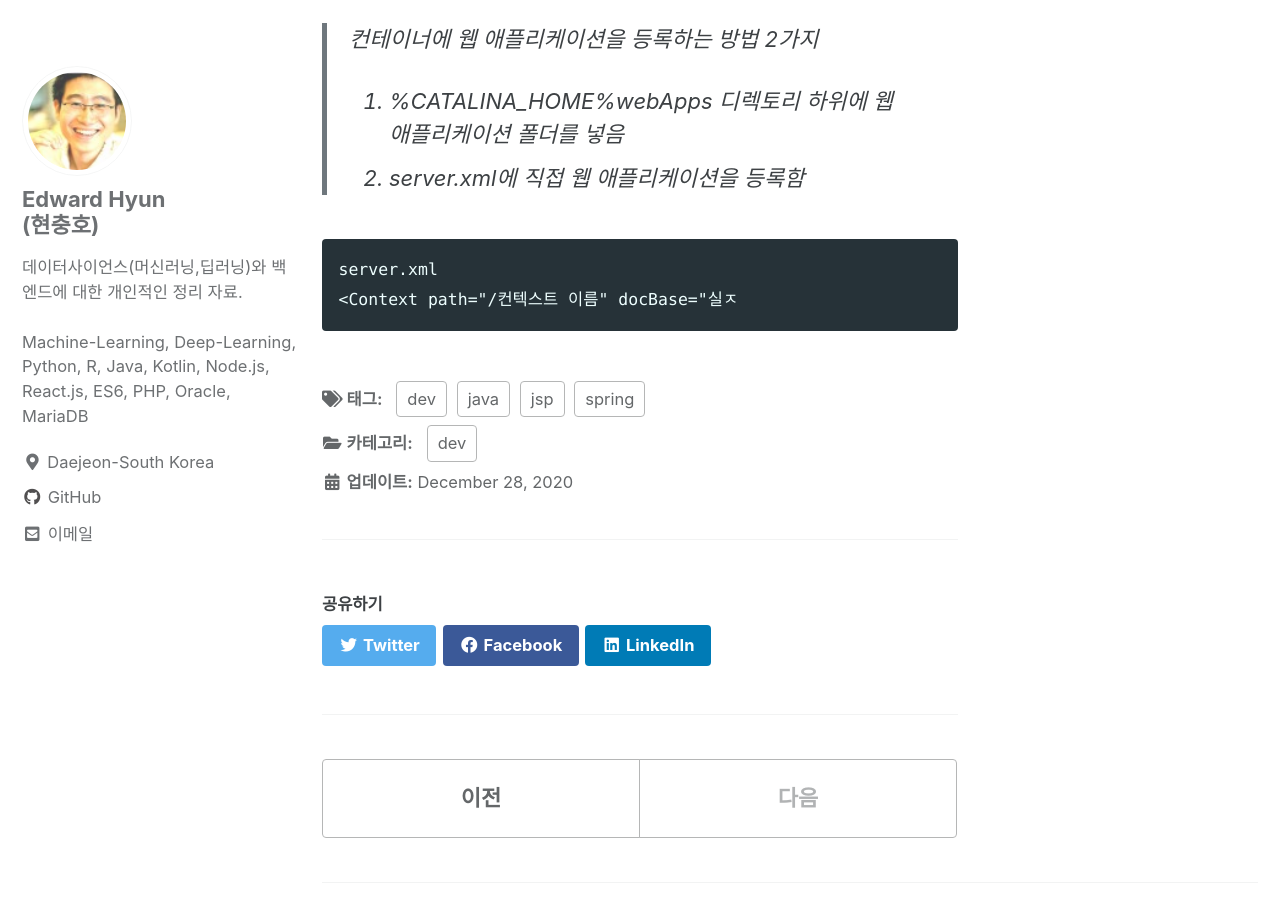
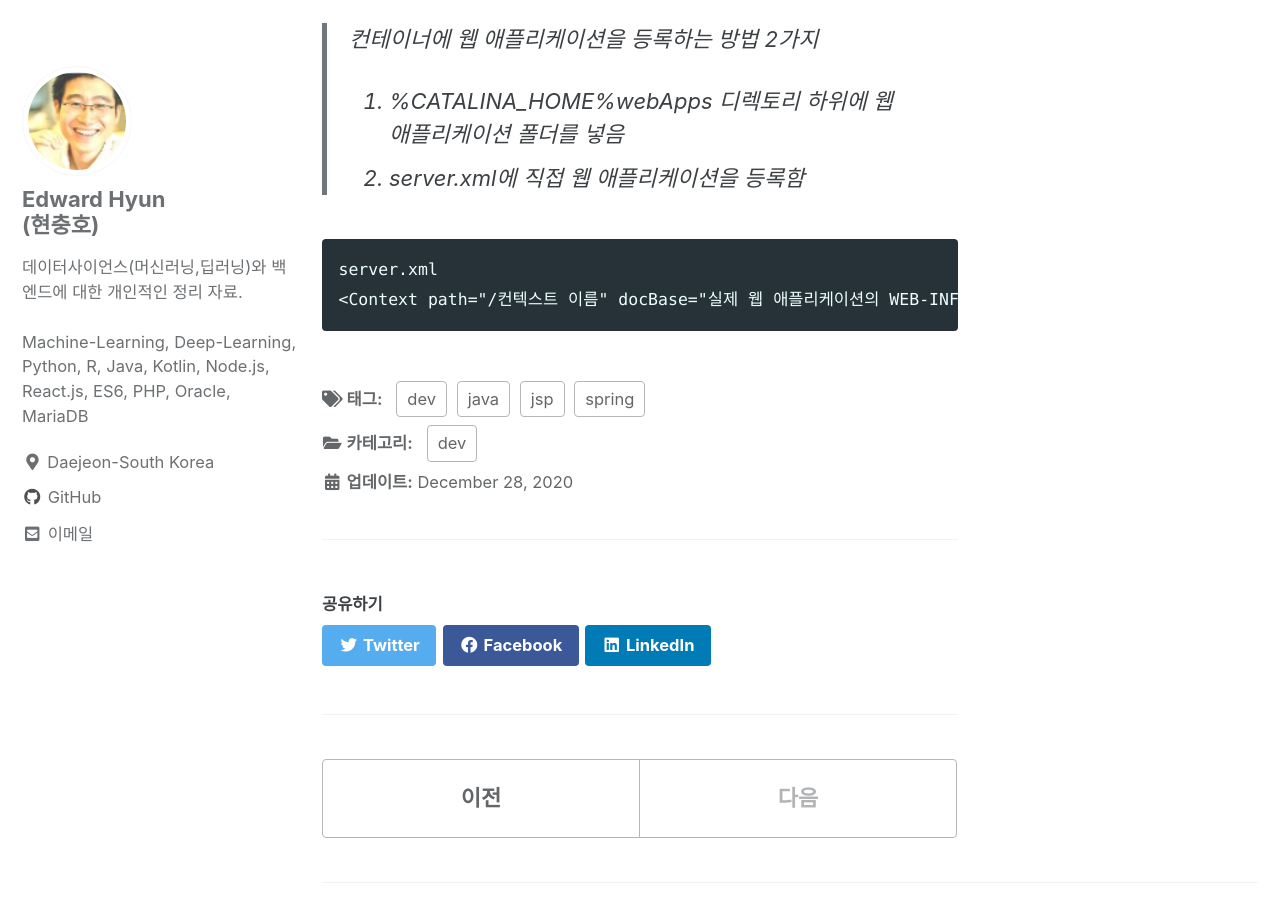
Before and after one commit to iamhch24/iamhch24.github.io, a Jekyll site: the page built from _posts/2020-12-28-[Study] 자바 웹을 다루는 기술.md, in a window 1280 px wide and 900 px high, scrolled down 854 px. Built offline with Jekyll 4.4.1, drawn with Linux system fonts in a browser that asks for light colours; cached includes are drawn as plain includes.

Commit message:
_posts/2020-12-28-[Study] 자바 웹을 다루는 기술.md updated from https://stackedit.io/

````diff
--- a/_posts/2020-12-28-[Study] 자바 웹을 다루는 기술.md
+++ b/_posts/2020-12-28-[Study] 자바 웹을 다루는 기술.md
@@ -36,8 +36,8 @@ main.html은 (웹 애플리케이션 이름) 폴더에 생성함.
 
 ```
 server.xml
-<Context path="/컨텍스트 이름" docBase="실ㅈ
+<Context path="/컨텍스트 이름" docBase="실제 웹 애플리케이션의 WEB-INF 디렉토리 위치"
 ```
 <!--stackedit_data:
-eyJoaXN0b3J5IjpbLTE4MDgyMzQ5MDIsODI2NjExNDk2XX0=
+eyJoaXN0b3J5IjpbOTMwNjA4Njg0LDgyNjYxMTQ5Nl19
 -->
````
